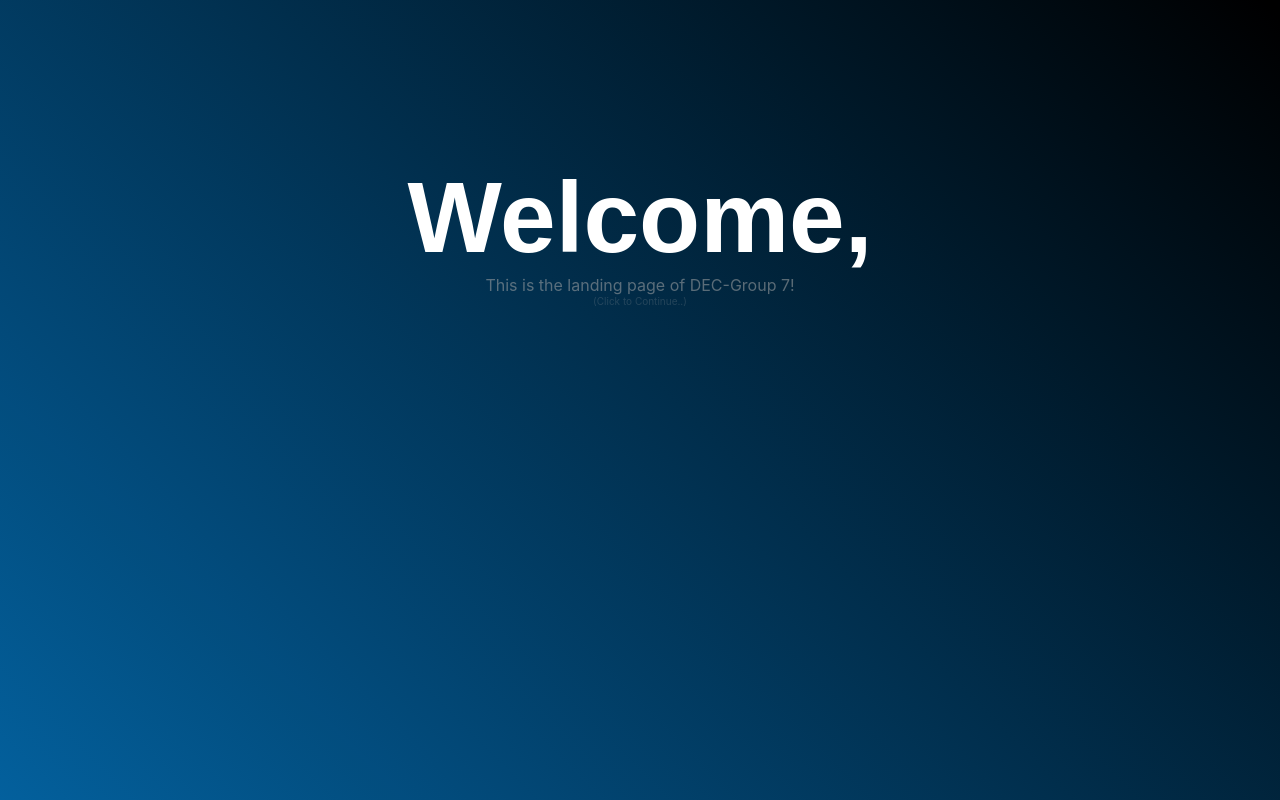
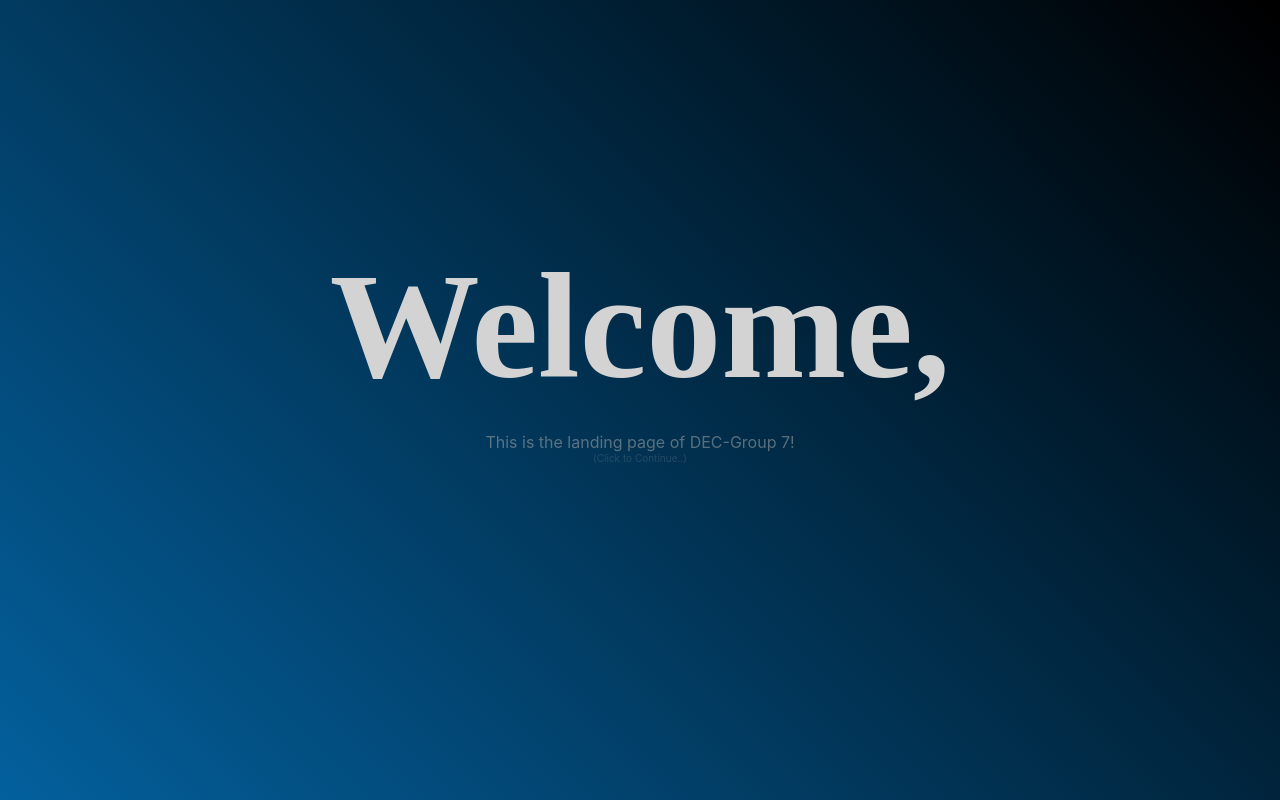
Before and after one commit to aliShaiaz/DEC-Group-7, a React (Create React App) app: page /#/ in a window 1280 px wide. Built offline with nearby package versions, Linux system fonts and the light colour scheme.

Commit message:
Complete

```diff
--- a/src/CSS/about.css
+++ b/src/CSS/about.css
@@ -12,12 +12,13 @@
 .aboutTitle {
   animation: wait 1.5s, fadeIn 1.5s;
   animation-delay: 0s, 1.5s;
-  font-family: Jazz LET, fantasy;
+  font-family: Marker Felt;
   font-size: 50px;
   font-weight: bolder;
   margin-bottom: 0px;
   margin-top: 0;
   position: relative;
+  margin-top: 20px;
 }
 
 .aboutBody {
@@ -30,6 +31,7 @@
   display: flex;
   flex-wrap: wrap;
   justify-content: center;
+  margin-bottom: 20px;
 }
 .aboutFooterBody {
   position: relative;
@@ -37,7 +39,6 @@
   animation: wait 4s, fadeIn 4s;
   animation-delay: 0s, 4s;
   color: darkgray;
-
   display: flex;
   flex-wrap: wrap;
   justify-content: center;
@@ -46,7 +47,7 @@
 .aboutFooterTitle {
   animation: wait 4s, fadeIn 1.5s;
   animation-delay: 0s, 4s;
-  font-family: Jazz LET, fantasy;
+  font-family: Marker Felt;
   font-size: 30px;
   font-weight: bolder;
   margin-bottom: 0px;
--- a/src/CSS/labReports.css
+++ b/src/CSS/labReports.css
@@ -12,7 +12,7 @@
 .LRTitle {
   animation: wait 1.5s, fadeIn 1.5s;
   animation-delay: 0s, 1.5s;
-  font-family: Jazz LET, fantasy;
+  font-family: Marker Felt;
   /* font-size: 50px; */
   font-size: 40px;
   top: 30px;
--- a/src/CSS/landingPage.css
+++ b/src/CSS/landingPage.css
@@ -1,5 +1,4 @@
 .content {
-  position: fixed;
   color: white;
   top: 0px;
   height: 100vh;
@@ -8,21 +7,25 @@
   text-align: center;
 }
 
+.landingPage {
+  position: relative;
+  top: 30vh;
+}
+
 .contentTitle {
   animation: wait 1.5s, fadeIn 1.5s;
   animation-delay: 0s, 1.5s;
-  font-family: Jazz LET, fantasy;
-  font-size: 100px;
+  font-family: Marker Felt;
+  font-size: 150px;
   font-weight: bolder;
-  margin-bottom: 0px;
-  position: relative;
-  top: 20vh;
+  margin-bottom: 20px;
+  color: lightgray;
+  /* opacity: 0.7; */
 }
 
 .contentBody {
   animation: wait 3s, fadeIn 8s;
   animation-delay: 0s, 3s;
   color: darkgray;
-  position: relative;
-  top: 20vh;
+  /* top: 20vh; */
 }
--- a/src/CSS/profile.css
+++ b/src/CSS/profile.css
@@ -3,6 +3,7 @@
   width: 100px;
   border-radius: 50%;
   margin-top: 20px;
+  min-height: 100px;
   /* background-color: red; */
   /* display: list-item; */
 }
@@ -19,6 +20,7 @@
   width: 220px;
   float: left;
   overflow: hidden;
+  /* min-height: 330px; */
   /* width: 100%; */
 }
 .info {
--- a/src/components/pages/landingPage.jsx
+++ b/src/components/pages/landingPage.jsx
@@ -15,6 +15,7 @@ class LandingPage extends Component {
                     {/* <Link to="/about"> */}
                     <div>
                         <div className="content">
+                            <div className="landingPage">
                                 <div className="contentTitle">
                                     Welcome,
                                 </div>
@@ -26,6 +27,7 @@ class LandingPage extends Component {
                                 </div>
                             </div>
                         </div>
+                    </div>
                     {/* </Link> */}
                 </div>
             </React.Fragment >
```
Lines whose indentation alone changed are shown as unchanged.
